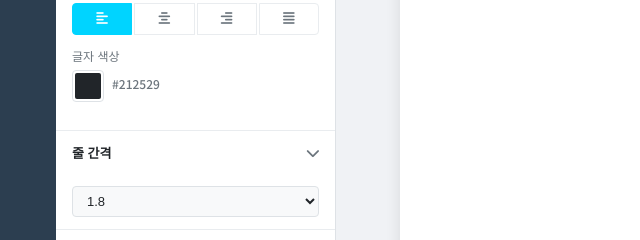
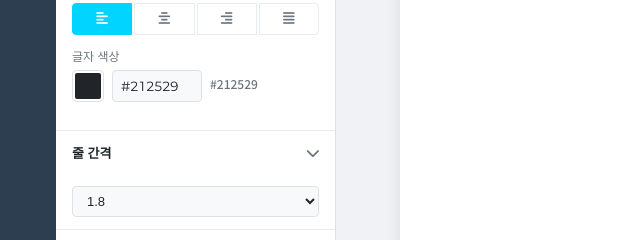
Before and after one commit to dokbun2/ebook, a website: page index.html in a window 1280 px wide. Shown: the part 326-566 px from the top of the page, 0-640 px from the left. Drawn offline with nearby package versions, Linux system fonts and the light colour scheme; a web font is replaced by a local one.

Commit message:
수정본
1

```diff
--- a/index.html
+++ b/index.html
@@ -507,13 +507,14 @@
 
         .color-picker-wrapper {
             position: relative;
+            display: flex;
+            gap: 8px;
+            align-items: center;
+        }
+
+        .color-picker {
             width: 32px;
             height: 32px;
-        }
-
-        .color-picker {
-            width: 100%;
-            height: 100%;
             border: 1px solid var(--border-color);
             border-radius: var(--radius-sm);
             cursor: pointer;
@@ -521,6 +522,29 @@
             -moz-appearance: none;
             appearance: none;
             background: transparent;
+        }
+
+        .color-code-input {
+            width: 90px;
+            height: 32px;
+            padding: 4px 8px;
+            border: 1px solid var(--border-color);
+            border-radius: var(--radius-sm);
+            background: var(--bg-secondary);
+            color: var(--text-primary);
+            font-family: 'Paperlogy', monospace;
+            font-size: 12px;
+            transition: all 0.2s ease;
+        }
+
+        .color-code-input:hover {
+            border-color: var(--primary);
+        }
+
+        .color-code-input:focus {
+            outline: none;
+            border-color: var(--primary);
+            box-shadow: 0 0 0 2px rgba(33, 150, 243, 0.1);
         }
 
         .color-picker::-webkit-color-swatch-wrapper {
@@ -1251,7 +1275,10 @@
                             <div class="color-group">
                                 <div class="color-picker-wrapper">
                                     <input type="color" class="color-picker" id="textColor" value="#212529"
-                                           onchange="applyFormat('color', this.value)">
+                                           onchange="applyFormat('color', this.value); updateColorCode('text', this.value)">
+                                    <input type="text" class="color-code-input" id="textColorCode" value="#212529"
+                                           placeholder="#000000"
+                                           onchange="updateColorFromCode('text', this.value)">
                                 </div>
                                 <span class="form-label" id="textColorValue">#212529</span>
                             </div>
```
